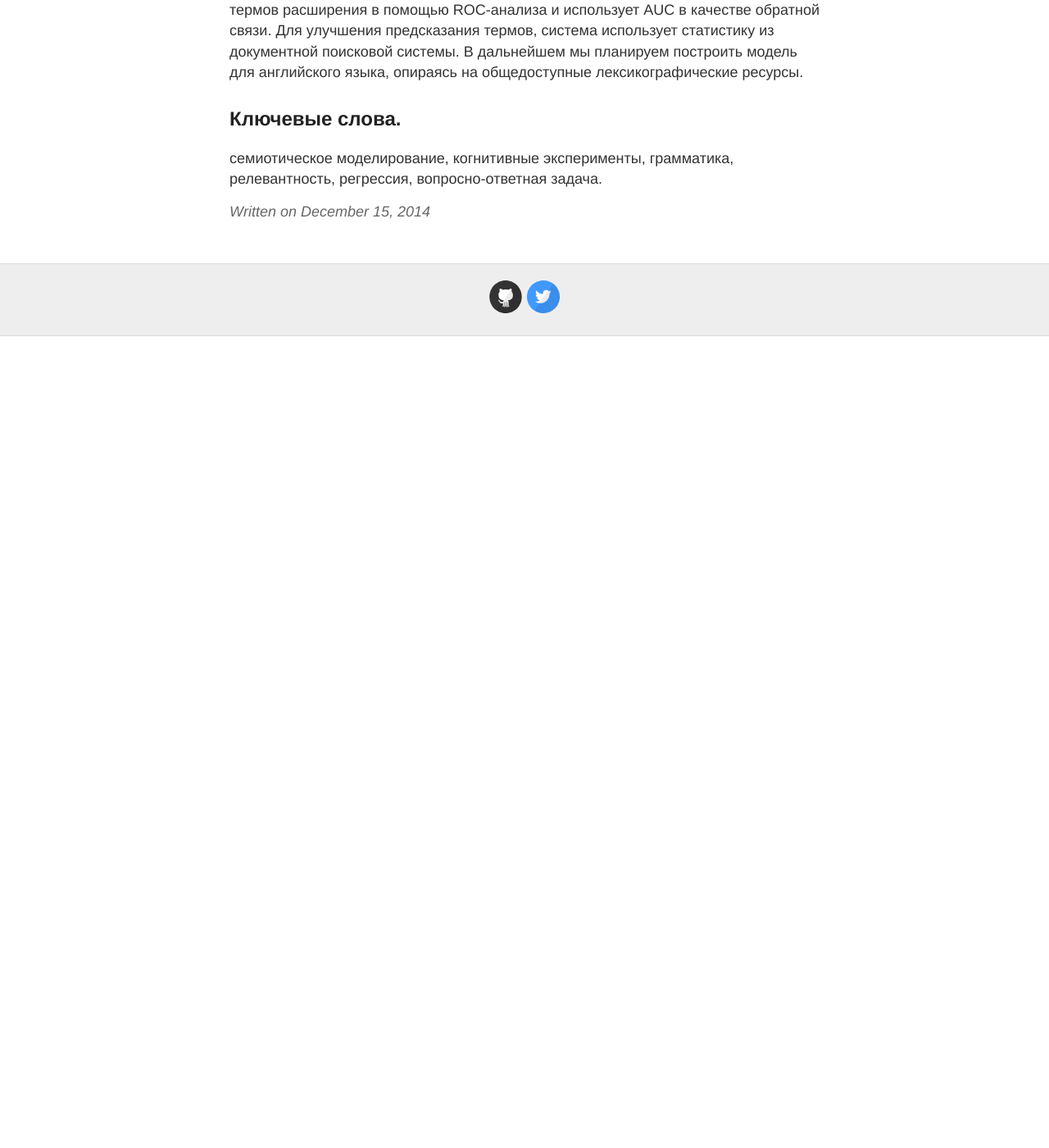
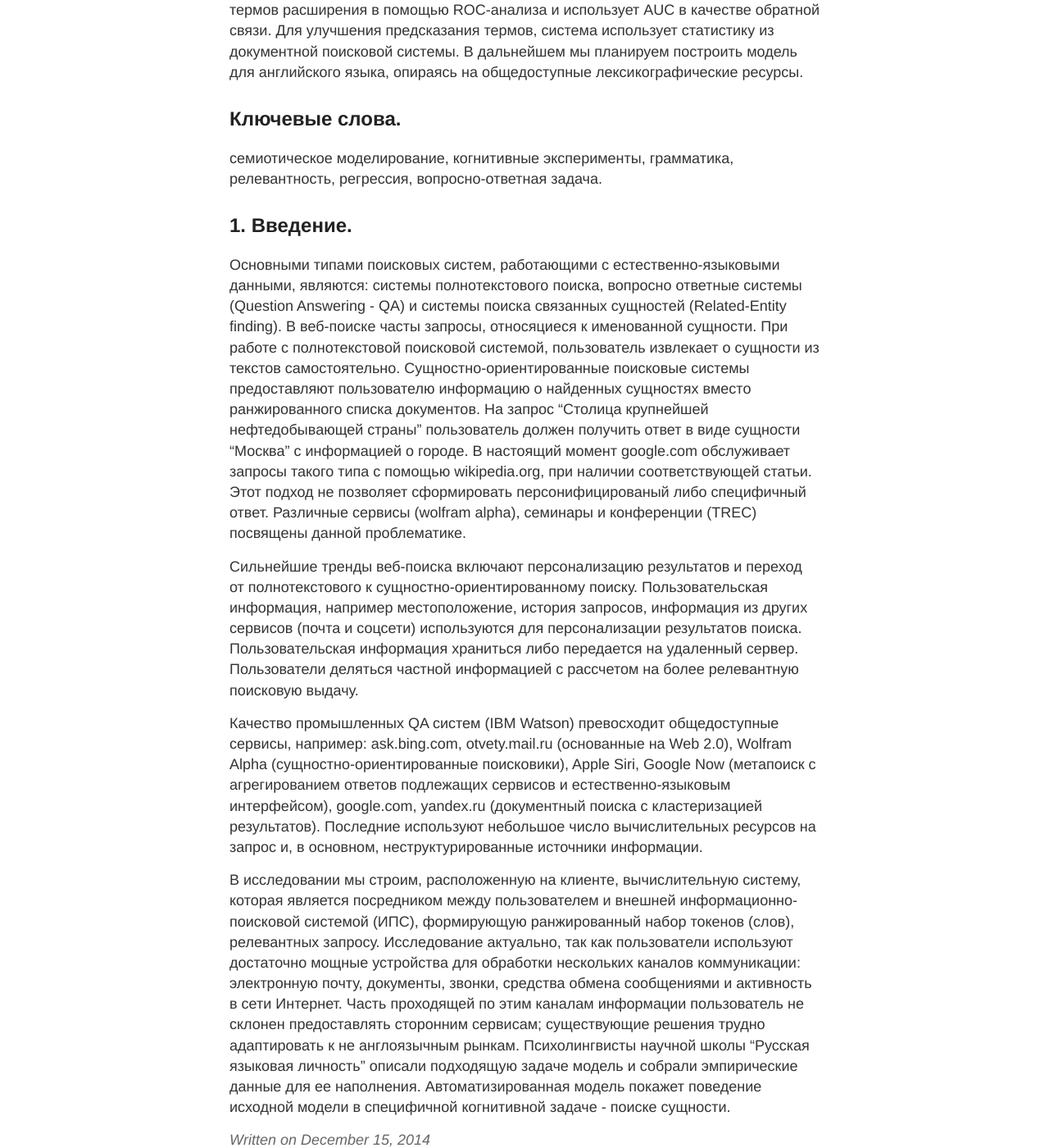
Before and after one commit to a-sir/a-sir.github.io, a Jekyll site: the page built from _posts/2014-12-15-Expansion-terms-for-QA.md, in a window 1280 px wide and 1400 px high, scrolled down 1183 px. Shown: the whole window at 82% size. Built offline with Jekyll 4.4.1, drawn with Linux system fonts in a browser that asks for light colours; before the commit the page ends 1593 px from its top, so only the background shows below that.

Commit message:
Translate introduction.

```diff
--- a/_posts/2014-12-15-Expansion-terms-for-QA.md
+++ b/_posts/2014-12-15-Expansion-terms-for-QA.md
@@ -35,3 +35,13 @@ karaoulov@rambler.ru
 
 ## Ключевые слова.
 семиотическое моделирование, когнитивные эксперименты, грамматика, релевантность, регрессия, вопросно-ответная задача.
+
+## 1. Введение.
+
+Основными типами поисковых систем, работающими с естественно-языковыми данными, являются: системы полнотекстового поиска, вопросно ответные системы (Question Answering - QA) и системы поиска связанных сущностей (Related-Entity finding). В веб-поиске часты запросы, относяциеся к именованной сущности. При работе с полнотекстовой поисковой системой, пользователь извлекает о сущности из текстов самостоятельно. Сущностно-ориентированные поисковые системы предоставляют пользователю информацию о найденных сущностях вместо ранжированного списка документов. На запрос "Столица крупнейшей нефтедобывающей страны" пользователь должен получить ответ в виде сущности "Москва" с информацией о городе. В настоящий момент google.com обслуживает запросы такого типа с помощью wikipedia.org, при наличии соответствующей статьи. Этот подход не позволяет сформировать персонифицированый либо специфичный ответ. Различные сервисы (wolfram alpha), семинары и конференции (TREC) посвящены данной проблематике.
+
+Сильнейшие тренды веб-поиска включают персонализацию результатов и переход от полнотекстового к сущностно-ориентированному поиску. Пользовательская информация, например местоположение, история запросов, информация из других сервисов (почта и соцсети) используются для персонализации результатов поиска. Пользовательская информация храниться либо передается на удаленный сервер. Пользователи деляться частной информацией с рассчетом на более релевантную поисковую выдачу.
+
+Качество промышленных QA систем (IBM Watson) превосходит общедоступные сервисы, например: ask.bing.com, otvety.mail.ru (основанные на Web 2.0), Wolfram Alpha (сущностно-ориентированные поисковики), Apple Siri, Google Now (метапоиск с агрегированием ответов подлежащих сервисов и естественно-языковым интерфейсом), google.com, yandex.ru (документный поиска с кластеризацией результатов). Последние используют небольшое число вычислительных ресурсов на запрос и, в основном, неструктурированные источники информации.
+
+В исследовании мы строим, расположенную на клиенте, вычислительную систему, которая является посредником между пользователем и внешней информационно-поисковой системой (ИПС), формирующую ранжированный набор токенов (слов), релевантных запросу. Исследование актуально, так как пользователи используют достаточно мощные устройства для обработки нескольких каналов коммуникации: электронную почту, документы, звонки, средства обмена сообщениями и активность в сети Интернет. Часть проходящей по этим каналам информации пользователь не склонен предоставлять сторонним сервисам; существующие решения трудно адаптировать к не англоязычным рынкам. Психолингвисты научной школы "Русская языковая личность" описали подходящую задаче модель и собрали эмпирические данные для ее наполнения. Автоматизированная модель покажет поведение исходной модели в специфичной когнитивной задаче - поиске сущности.
```
